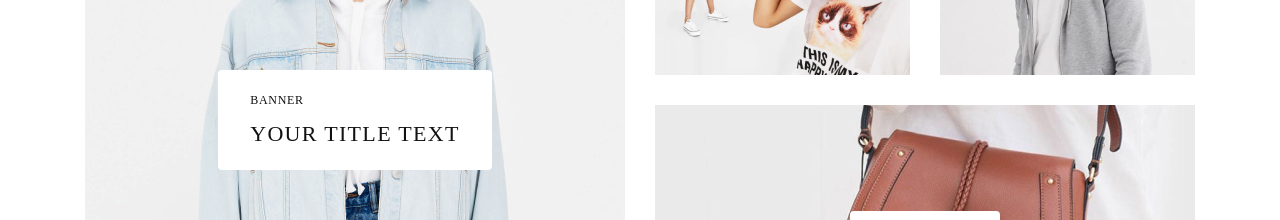
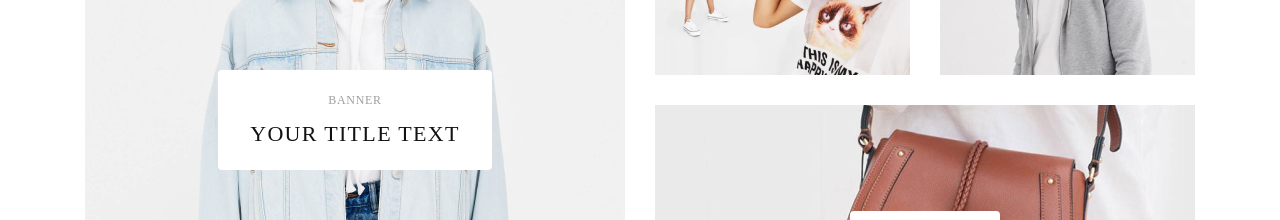
Before and after one commit to Habrhammer/training-shop, a React (Create React App) app: page /#/ in a window 1280 px wide. Shown: the part 247-467 px from the top of the page. Built offline with nearby package versions, Linux system fonts and the light colour scheme; a web font is replaced by a local one.

Commit message:
fix styles

```diff
--- a/src/components/footer/Footer.scss
+++ b/src/components/footer/Footer.scss
@@ -56,14 +56,14 @@
     align-items: center;
     font-family: "Spartan-SemiBold";
     font-size: 12px;
-    line-height: 18px;
+    // line-height: 18px;
     text-align: center;
     letter-spacing: 0.06em;
     text-transform: uppercase;
     color: #ffffff;
     opacity: 0.9;
     border: 1px solid #ffffff;
-    padding: 6px 24px;
+    padding: 8px 24px;
   }
 
   &__social {
--- a/src/components/mainblock/MainBlock.scss
+++ b/src/components/mainblock/MainBlock.scss
@@ -64,6 +64,7 @@
 
   &__link {
     display: block;
+    text-align: center;
     padding: 24px 32px;
     background-color: #fff;
     border-radius: 4px;
@@ -76,6 +77,7 @@
     text-transform: uppercase;
     margin-bottom: 14px;
     color: #121212;
+    opacity: 0.4;
   }
 
   &__text {
```
